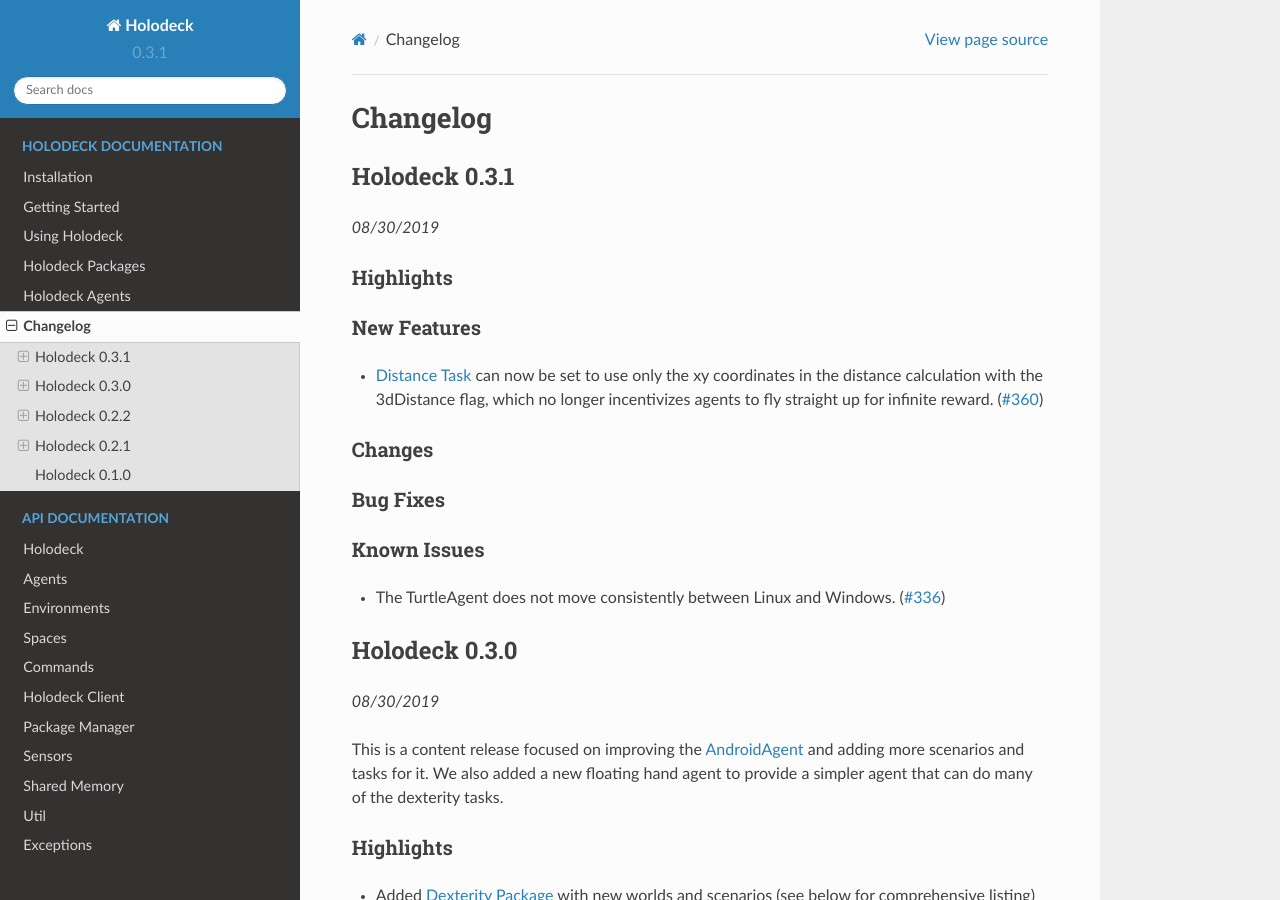
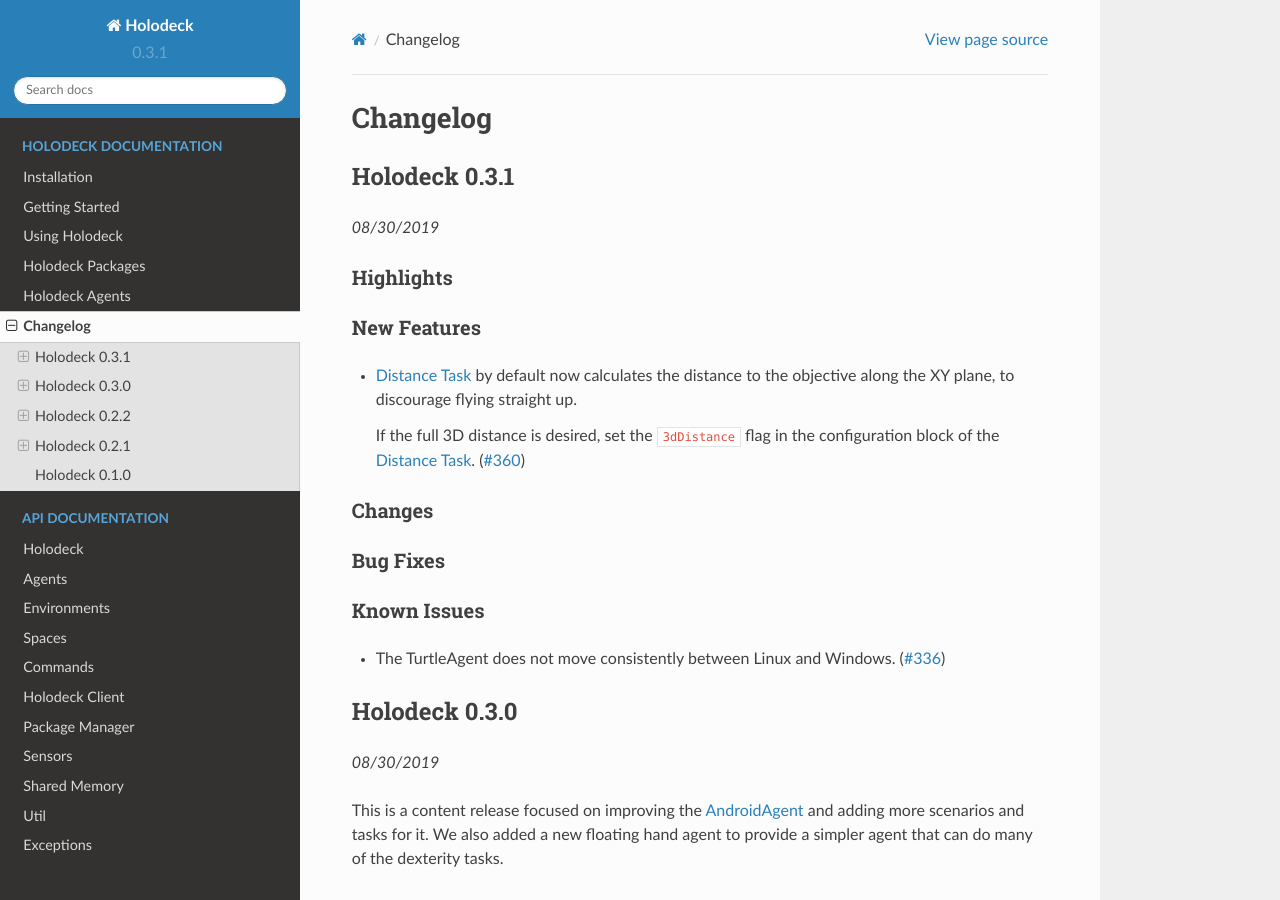
Before and after one commit to BYU-PCCL/holodeck, a Sphinx documentation site: the page built from docs/changelog/changelog.rst, in a window 1280 px wide and 900 px high. Built offline with Sphinx 7.4.7 and the Read the Docs theme 2.0.0, drawn with Linux system fonts in a browser that asks for light colours; formulas are drawn with MathJax 3.

Commit message:
used jayden's rewrite
jayden is the master

```diff
--- a/docs/changelog/changelog.rst
+++ b/docs/changelog/changelog.rst
@@ -21,9 +21,11 @@ Highlights
 
 New Features
 ~~~~~~~~~~~~
-- :ref:`distance-task` can now be set to use only the xy coordinates in the
-  distance calculation with the 3dDistance flag, which no longer incentivizes
-  agents to fly straight up for infinite reward.
+- :ref:`distance-task` by default now calculates the distance to the objective
+  along the XY plane, to discourage flying straight up.
+
+  If the full 3D distance is desired, set the ``3dDistance`` flag in the
+  configuration block of the :ref:`distance-task`.
   (`#360 <https://github.com/BYU-PCCL/holodeck/issues/360>`_)
 
 Changes
```
